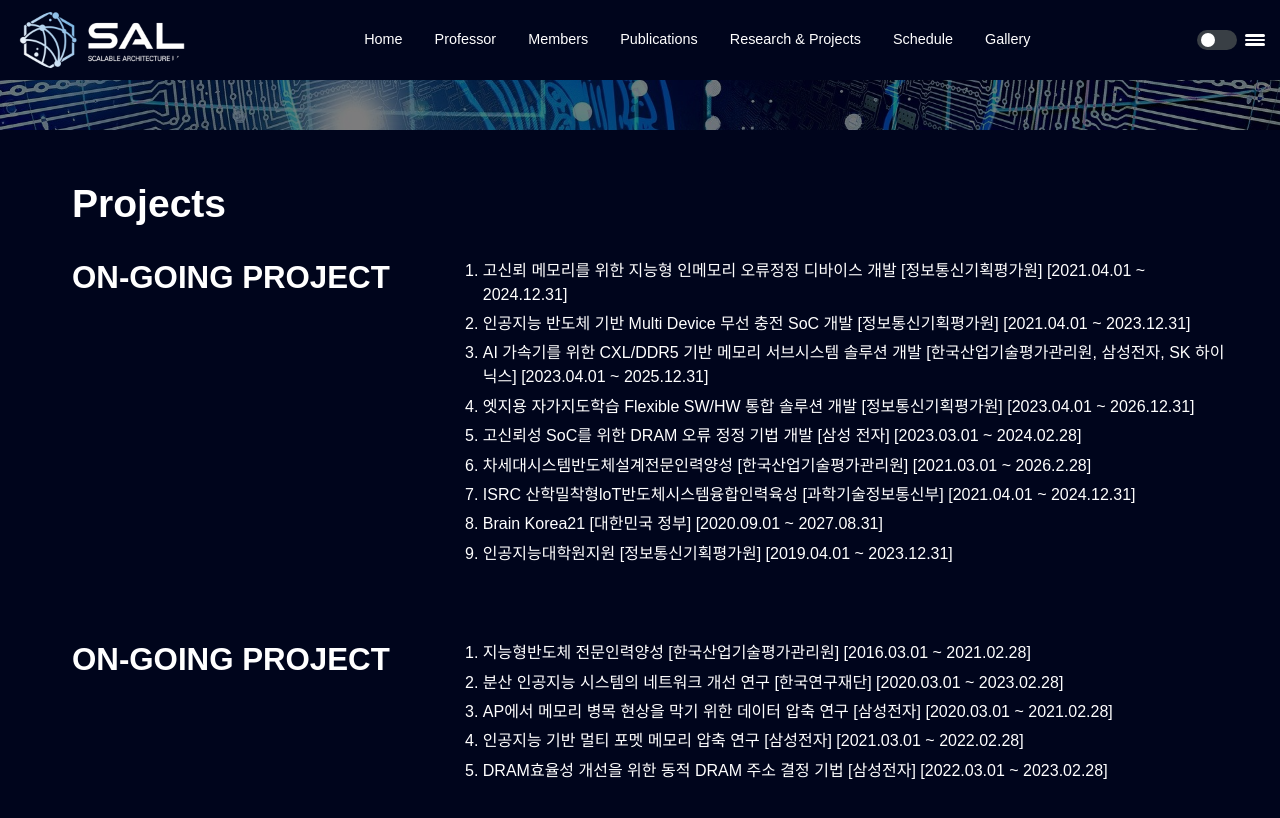
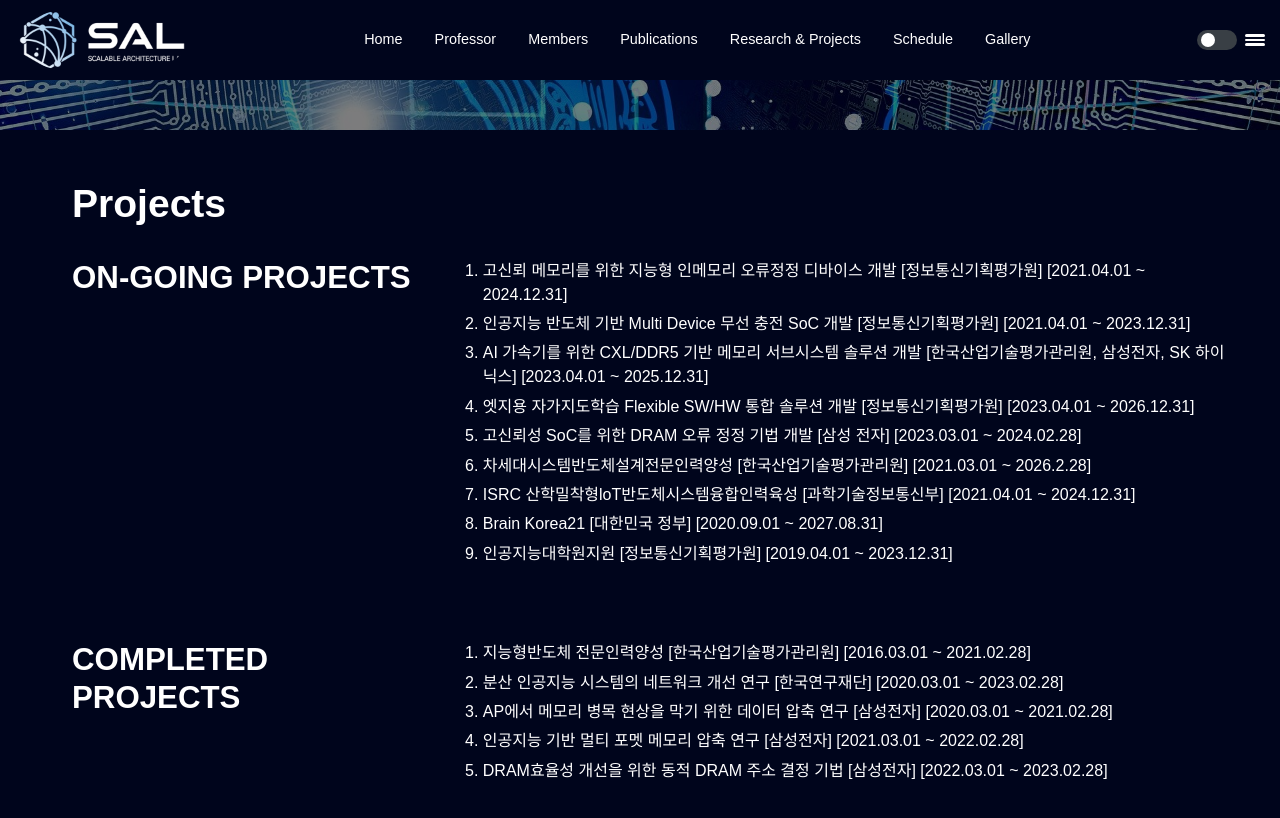
Before and after one commit to scalable-arch/scalable-arch.github.io, a Jekyll site: the page built from projects.md, in a window 1280 px wide and 900 px high, scrolled down 200 px. Shown: the top 818 px of the window. Built offline with Jekyll 4.4.1, drawn with Linux system fonts in a browser that asks for light colours.

Commit message:
Update projects.md

```diff
--- a/projects.md
+++ b/projects.md
@@ -4,7 +4,7 @@ permalink: /projects/
 layout: posts-page
 ---
 
-## ON-GOING PROJECT
+## ON-GOING PROJECTS
 
 {:.order-list}
 
@@ -18,7 +18,7 @@ layout: posts-page
 8. Brain Korea21 [대한민국 정부] [2020.09.01 ~ 2027.08.31]
 9. 인공지능대학원지원 [정보통신기획평가원] [2019.04.01 ~ 2023.12.31]
 
-## ON-GOING PROJECT
+## COMPLETED PROJECTS
 
 {:.order-list}
 
```
